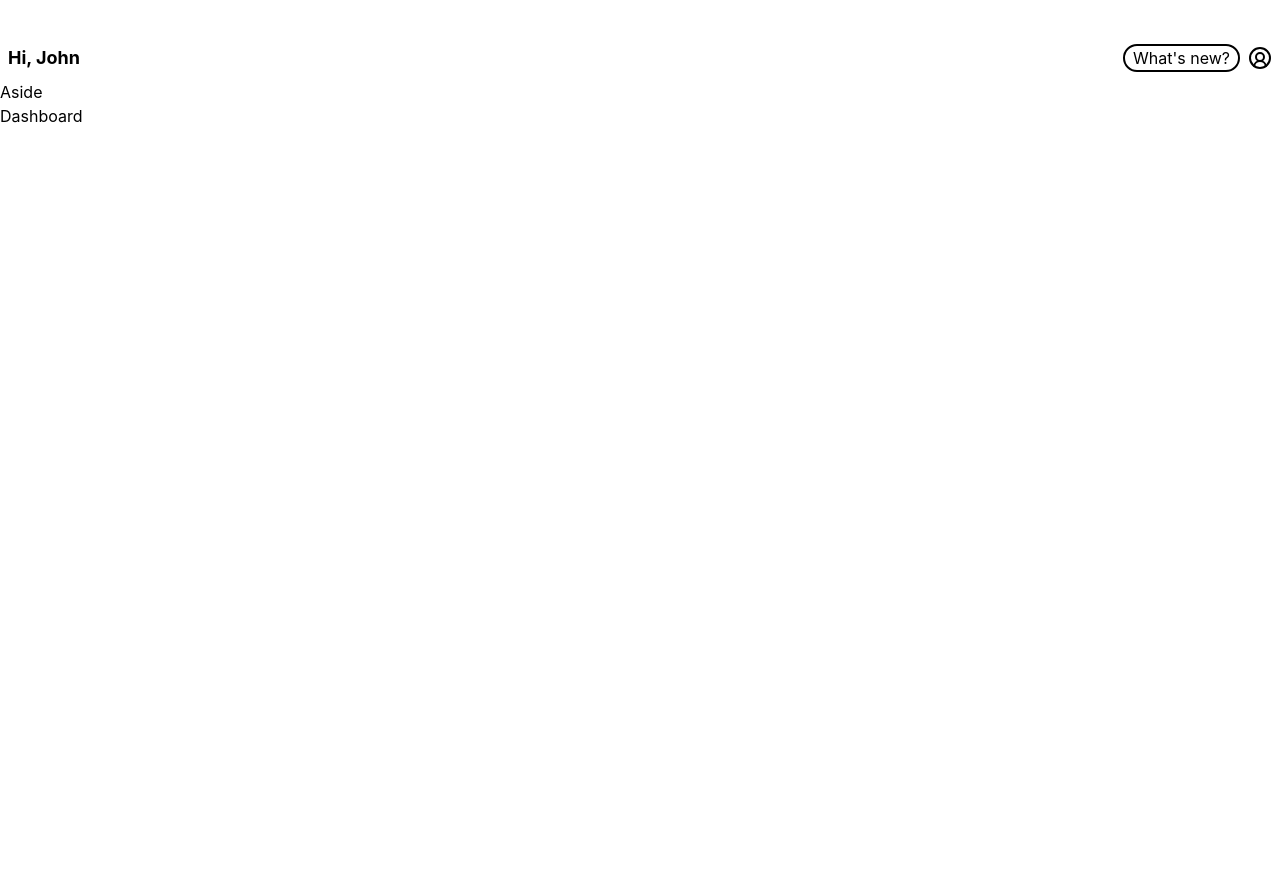
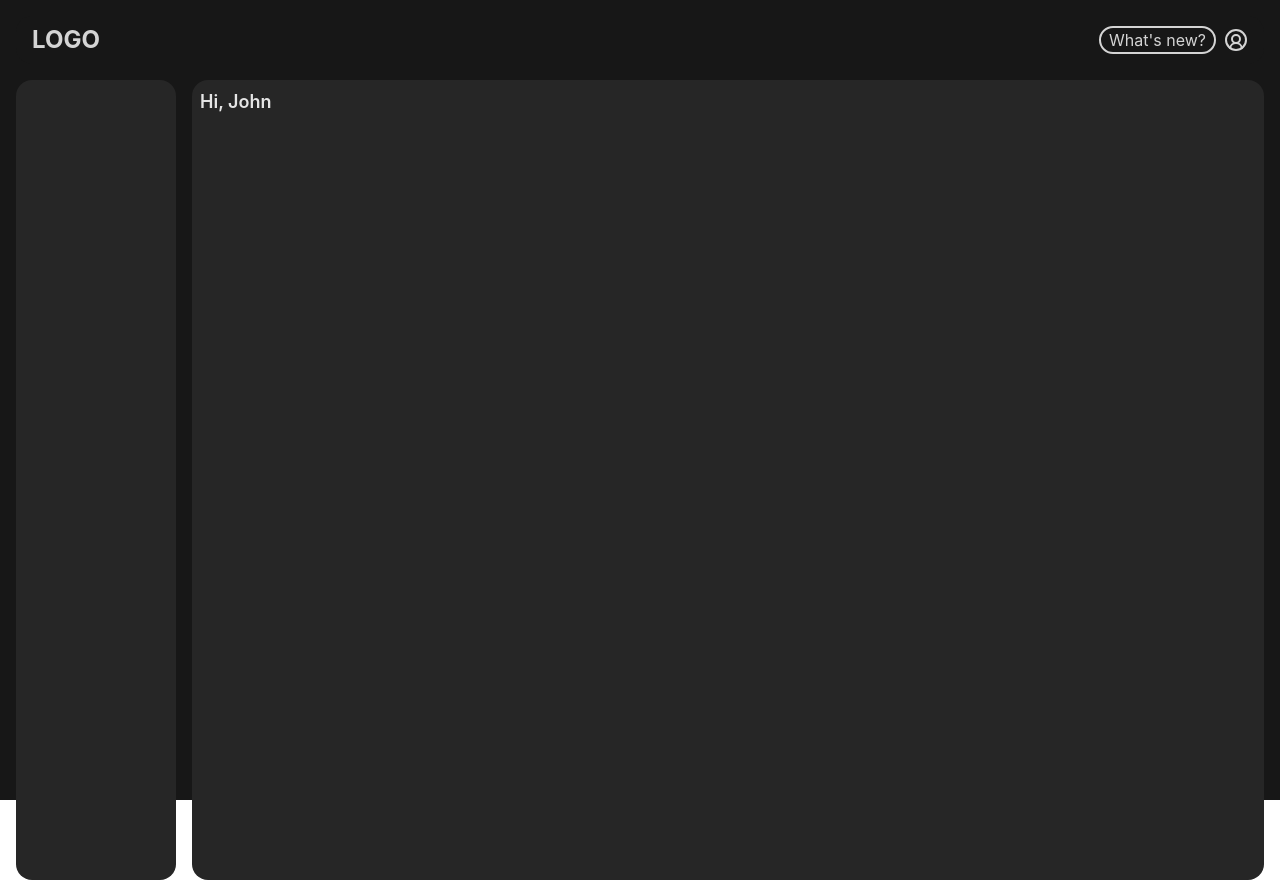
Before and after one commit to BuckoA18/dial-in-project-v2, a React (Vite) app: page / in a window 1280 px wide. Before the commit the page ends 800 px from the top, so only its background shows below. Built offline with nearby package versions, Linux system fonts and the light colour scheme.

Commit message:
Add basic layout

```diff
--- a/package.json
+++ b/package.json
@@ -26,6 +26,8 @@
     "eslint-plugin-react-hooks": "^7.1.1",
     "eslint-plugin-react-refresh": "^0.5.2",
     "globals": "^17.6.0",
+    "prettier": "^3.8.3",
+    "prettier-plugin-tailwindcss": "^0.8.0",
     "vite": "^8.0.12"
   }
 }
--- a/src/pages/Dashboard.jsx
+++ b/src/pages/Dashboard.jsx
@@ -1,7 +1,17 @@
 import React from "react";
+import Button from "../ui/Button";
 
 const Dashboard = () => {
-	return <div>Dashboard</div>;
+  return (
+    <main className="relative flex h-dvh grow rounded-t-2xl bg-neutral-800 p-2 text-neutral-200 sm:rounded-2xl">
+      <section>
+        <h2 className="text-lg font-semibold">Hi, John</h2>
+        <Button className="fixed right-2 bottom-2 sm:right-4 md:hidden">
+          +
+        </Button>
+      </section>
+    </main>
+  );
 };
 
 export default Dashboard;
--- /dev/null
+++ b/src/pages/Logo.jsx
@@ -0,0 +1,7 @@
+import React from "react";
+
+const Logo = () => {
+  return <h2 className="text-2xl font-bold">LOGO</h2>;
+};
+
+export default Logo;
--- a/src/ui/AppLayout.jsx
+++ b/src/ui/AppLayout.jsx
@@ -5,10 +5,12 @@ import Aside from "./Aside";
 
 const AppLayout = () => {
   return (
-		<div className="flex flex-col h-dvh">
+    <div className="flex h-dvh flex-col gap-2 bg-neutral-900 sm:p-2 md:gap-4 md:p-4">
       <Header />
+      <div className="mt-16 flex gap-2 sm:mt-0 md:gap-4">
         <Aside />
         <Outlet />
+      </div>
     </div>
   );
 };
--- a/src/ui/Aside.jsx
+++ b/src/ui/Aside.jsx
@@ -1,7 +1,21 @@
-import React from "react";
+import React, { useState } from "react";
+import { ArrowLeft } from "lucide-react";
 
 const Aside = () => {
-	return <div className="hidden sm:flex">Aside</div>;
+  const [isOpen, setIsOpen] = useState(true);
+  return (
+    <aside
+      className={`hidden ${isOpen ? "w-36" : "w-1"} rounded-br-2xl transition-all duration-75 sm:fixed sm:top-0 sm:left-0 sm:z-99 sm:flex sm:h-dvh sm:bg-neutral-900 md:static md:min-w-40 md:rounded-2xl md:bg-neutral-800`}
+    >
+      <nav></nav>
+      <button
+        onClick={() => setIsOpen((prev) => !prev)}
+        className={`absolute right-0 bottom-2 h-10 w-12 px-1 text-neutral-600 ${!isOpen && "translate-x-1/2 rotate-180 rounded-full bg-neutral-900"} md:hidden`}
+      >
+        <ArrowLeft size={22} />
+      </button>
+    </aside>
+  );
 };
 
 export default Aside;
--- /dev/null
+++ b/src/ui/Button.jsx
@@ -0,0 +1,13 @@
+import React from "react";
+
+const Button = ({ children, className }) => {
+  return (
+    <button
+      className={`size-14 rounded-2xl bg-pink-700 text-xl font-semibold ${className}`}
+    >
+      {children}
+    </button>
+  );
+};
+
+export default Button;
--- a/src/ui/Header.jsx
+++ b/src/ui/Header.jsx
@@ -1,5 +1,6 @@
 import { Link } from "react-router";
 import { UserCircle2 } from "lucide-react";
+import Logo from "../pages/Logo";
 
 // Could have some "Whats new" icon
 // Updates can be implemented this way so users can see the updates only if they
@@ -7,13 +8,15 @@ import { UserCircle2 } from "lucide-react";
 
 const Header = () => {
   return (
-		<header className="flex justify-between  h-20 items-end p-2">
-			<h1 className="text-lg font-bold">Hi, John</h1>
-			<div className="flex gap-2 items-center">
-				<button className="border-2 rounded-full px-2 ">What's new?</button>
+    <header className="fixed z-99 h-16 w-full bg-neutral-900 p-2 text-neutral-300 sm:static sm:h-14 sm:rounded-2xl sm:px-4">
+      <div className="flex h-full items-center justify-between">
+        <Logo />
+        <div className="flex items-center gap-2">
+          <button className="rounded-2xl border-2 px-2">What's new?</button>
           <Link to="settings">
-					<UserCircle2 />
+            <UserCircle2 size={24} />
           </Link>
+        </div>
       </div>
     </header>
   );
```
Also changed, not shown: .prettierrc.json (added), 1 other file (tests, documents, lock files or other folders). Lines whose indentation alone changed are shown as unchanged.
